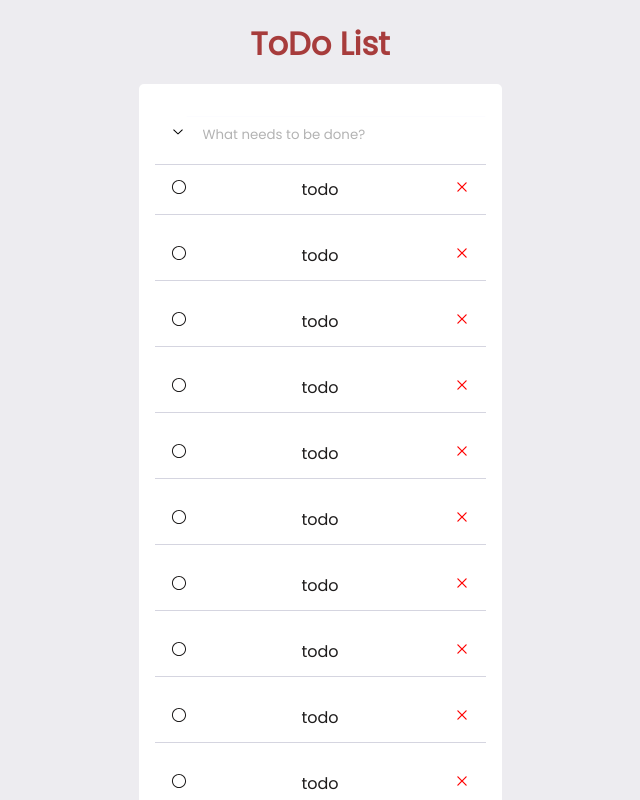
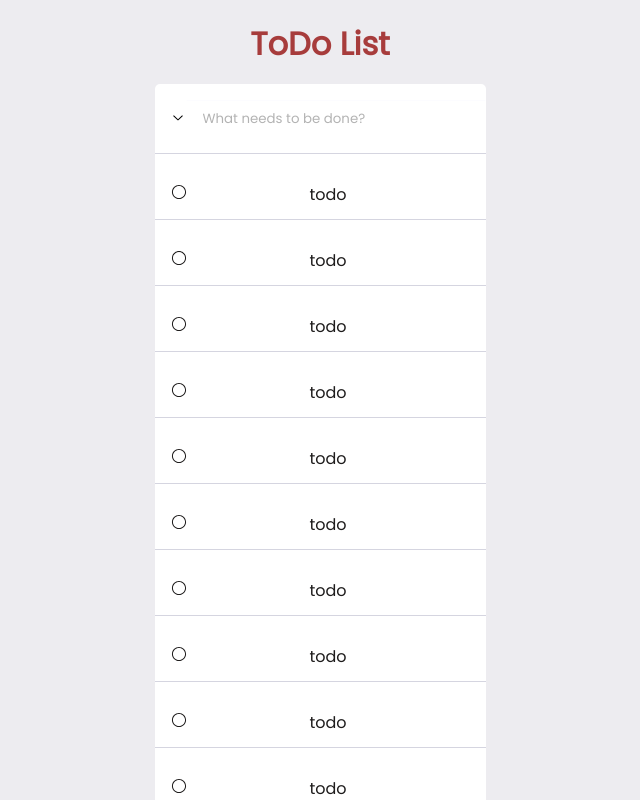
Before and after one commit to Artorin/test_react, a React (Create React App) app: page / in a window 1280 px wide. Shown: the top 800 px of the page, without its empty margins (320-960 px from the left). Built offline with nearby package versions, Linux system fonts and the light colour scheme.

Commit message:
update ui

```diff
--- a/src/App.css
+++ b/src/App.css
@@ -27,18 +27,35 @@ h1 {
 .TodoWrapper {
   background: #fff;
   margin-top: 1rem;
-  padding: 1rem;
+
+  padding-bottom: 1rem;
   border-radius: 5px;
 }
 
 .TodoForm {
   width: 100%;
-  border-bottom: 1px solid #d5d5e0;
+
+  margin-bottom: 5px;
+
+}
+
+.btn-down {
+  margin-top: 25px;
+  margin-left: 15px;
+
+
 }
 
 .back{
   padding: 20px;
 
+}
+
+.etw-1{
+  display: flex;
+  justify-content: center;
+  border-bottom: 1px solid #d5d5e0;
+  margin-bottom: 15px;
 }
 
 .font-back{
@@ -60,9 +77,7 @@ h1 {
 
 }
 
-.btn-down {
-  margin-left: 15px;
-}
+
 
 .todo-input::placeholder {
   color: #0000004d;
@@ -86,6 +101,8 @@ h1 {
   padding: 0.75rem 1rem;
 
   margin-bottom: 1rem;
+  margin-top: 1rem;
+
   cursor: pointer;
   border-bottom: 1px solid;
   border-color: #d5d5e0;
--- a/src/components/Todo.js
+++ b/src/components/Todo.js
@@ -6,17 +6,24 @@ import { RxCircle } from "react-icons/rx";
 
 
 
-
 export const Todo = ({task, deleteTodo, editTodo, toggleComplete}) => {
 
   const [isGreen, setIsGreen] = React.useState(false)
   const [isActive, setIsActive] = React.useState(false);
+  const [showMessage, setShowMessage] = React.useState(false);
 
 
   return (
-    <div className="Todo" onDoubleClick={() => editTodo(task.id)}  >
+    <div className="Todo"
+    onMouseEnter={() => {
+      setShowMessage(true);
+    }}
+    onMouseLeave={() => {
+      setShowMessage(false);
+    }}
+    onDoubleClick={() => editTodo(task.id)}  >
 
-      <div className='check_btn' style={{color: isGreen ? 'green' : ''}} onClick={() => {toggleComplete(task.id);}}>
+      <div className='check_btn' style={{color: isActive ? 'green' : ''}} onClick={() => {toggleComplete(task.id);}}>
         {!isActive? <RxCircle onClick={()=>{
             setIsActive(!isActive);}}/>:
           <RxCheckCircled onClick={()=>{
@@ -26,8 +33,11 @@ export const Todo = ({task, deleteTodo, editTodo, toggleComplete}) => {
 
         <p style={{alignItems: 'start'}} className={`${task.completed ? 'completed' : ""}`} >{task.task}</p>
 
-        <div>
+        <div> {
+        showMessage &&
         <RxCross2 color='red' onClick={() => deleteTodo(task.id)} />
+        }
+
         </div>
     </div>
   )
--- a/src/components/TodoForm.js
+++ b/src/components/TodoForm.js
@@ -1,33 +1,32 @@
 import React, {useState} from 'react'
-import { RxChevronDown } from "react-icons/rx";
+
 
 
 
 export const TodoForm = ({addTodo}) => {
     const [value, setValue] = useState('');
-    const [isActive, setIsActive] = React.useState(false);
+
 
     const handleSubmit = (e) => {
       if (e.key=== 'Enter') {
         e.preventDefault();
         if (value) {
-          // add todo
           addTodo(value);
-          // clear form after submission
           setValue('');
         }
       }
-      // prevent default action
 
       };
+  //todo toggle all
+
+
   return (
     <div className='btn-input'>
-
       <form
         onKeyDown={handleSubmit}
         className="TodoForm">
-          <RxChevronDown className='btn-down' onClick={()=>{
-            setIsActive(!isActive);}}/>
+
+
           <input type="text"
           placeholder='What needs to be done?'
           value={value}
--- a/src/components/TodoWrapper.js
+++ b/src/components/TodoWrapper.js
@@ -3,9 +3,11 @@ import { Todo } from "./Todo";
 import { TodoForm } from "./TodoForm";
 import { v4 as uuidv4 } from "uuid";
 import { EditTodoForm } from "./EditTodoForm";
+import { RxChevronDown } from "react-icons/rx";
 
 export const TodoWrapper = () => {
 
+  const [isActive, setIsActive] = React.useState(false);
 
 
   // add 1000 elements
@@ -53,14 +55,30 @@ export const TodoWrapper = () => {
     );
   };
 
+  function myFunction(todo) {
+    return todo.completed = !todo.completed;
+  }
+
+  const toggleAll = () => {
+    setTodos(
+      todos.map(myFunction)
+    )
+  };
+
+
+
   return (
     <div className="back">
       <h1 className="font-back">ToDo List</h1>
       <div className="TodoWrapper">
+        <div className="etw-1">
 
+            <RxChevronDown className='btn-down'
+              onClick={toggleAll}
+            />
 
             <TodoForm addTodo={addTodo} />
-      {/* display todos */}
+            </div>
             {todos.map((todo) =>
               todo.isEditing ? (
                 <EditTodoForm editTodo={editTask} task={todo} />
@@ -74,8 +92,8 @@ export const TodoWrapper = () => {
                 />
               )
             )}
+
     </div>
     </div>
-
   );
 };
```
Lines whose indentation alone changed are shown as unchanged.
